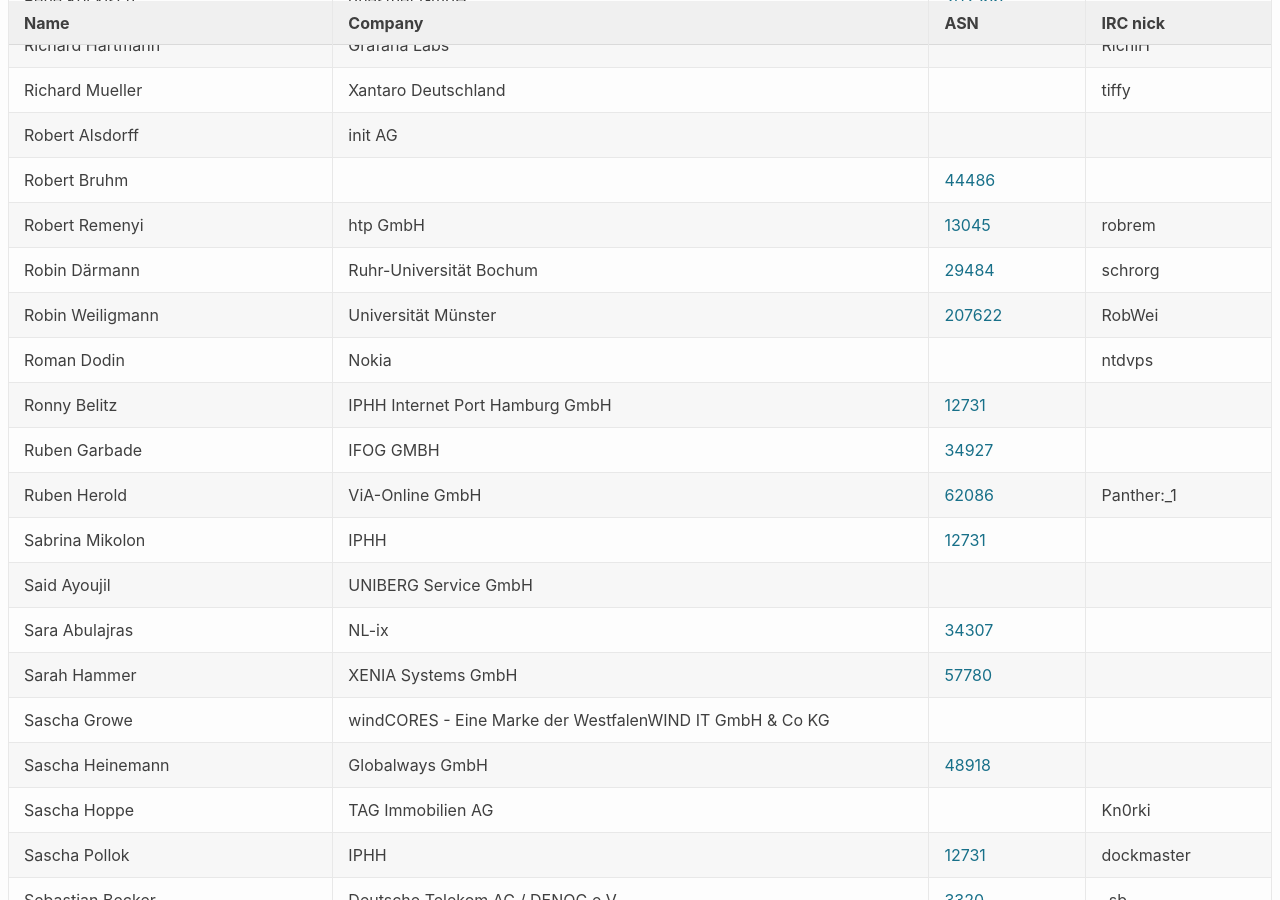
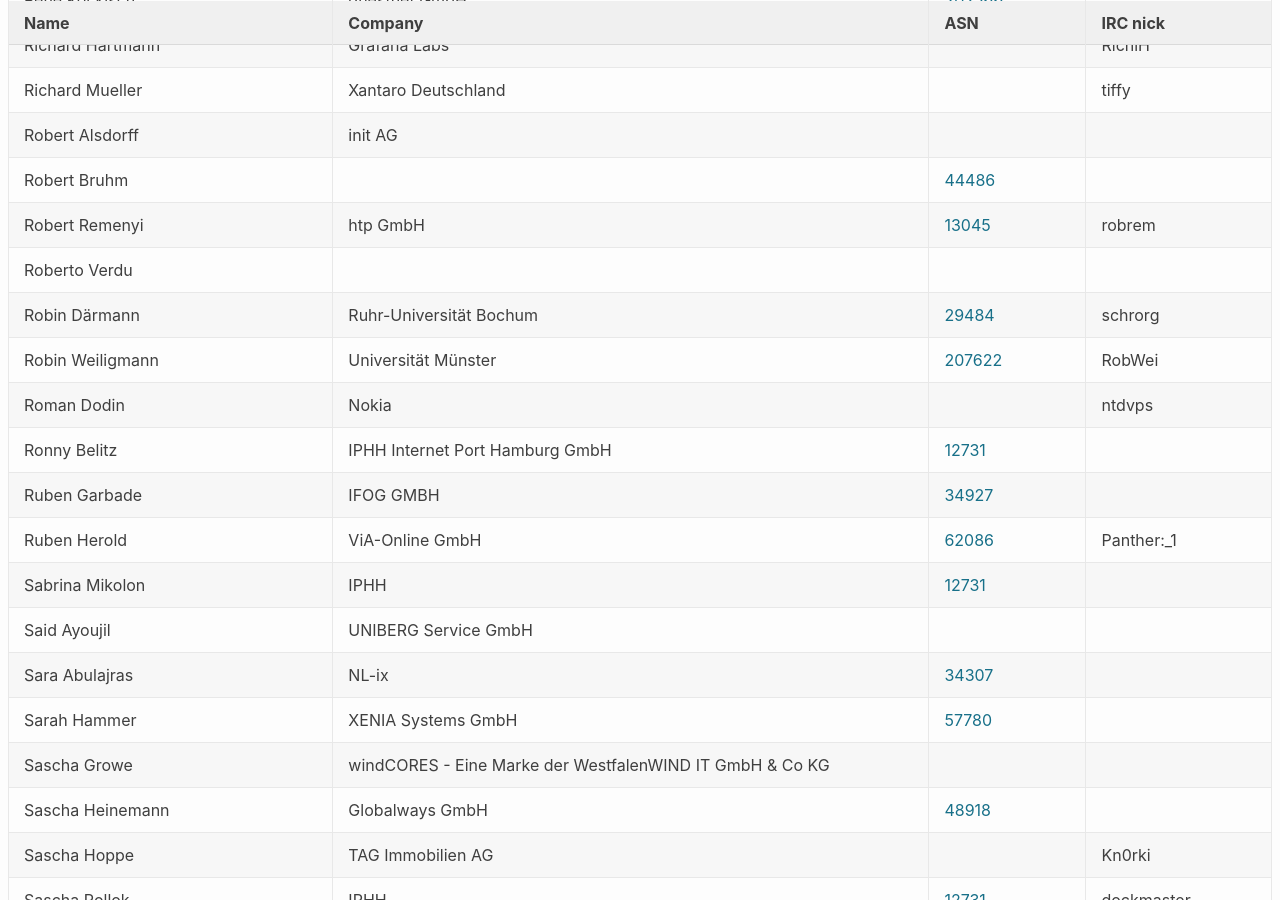
Before and after one commit to denog/pretix-attendeelist, a Jekyll site: the page built from denog15/index.md, in a window 1280 px wide and 900 px high, scrolled down 15589 px. Built offline with Jekyll 4.4.1, drawn with Linux system fonts in a browser that asks for light colours.

Commit message:
Latest data: Mon Nov 13 10:10:40 UTC 2023

```diff
--- a/_data/attendees_denog15_onsite.json
+++ b/_data/attendees_denog15_onsite.json
@@ -2082,6 +2082,12 @@
     "asn": "44486"
   },
   {
+    "name": "Roberto Verdu",
+    "company": null,
+    "irc": null,
+    "asn": null
+  },
+  {
     "name": "Robert Remenyi",
     "company": "htp GmbH",
     "irc": "robrem",
```
